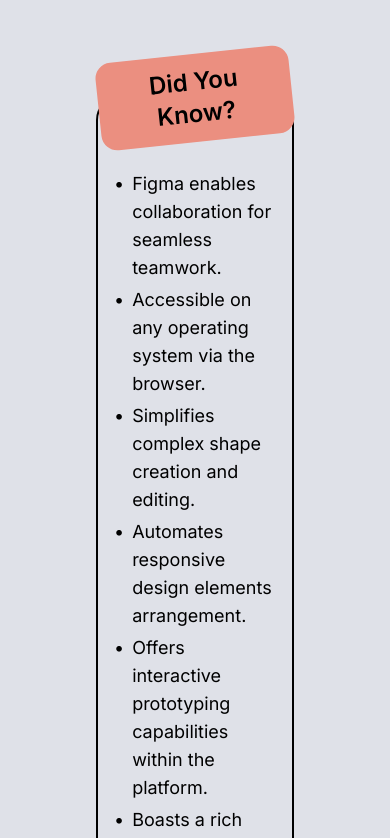
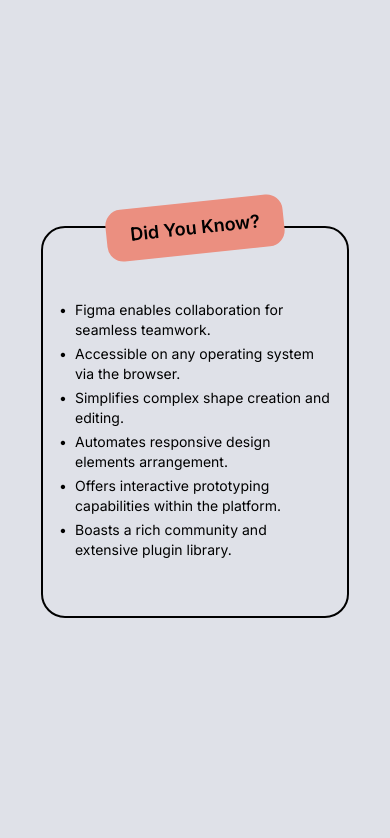
Before and after one commit to kashish567/did-you-know, a Next.js app: page / in a window 390 px wide. Shown: the top 838 px of the page. Built offline with nearby package versions, Linux system fonts and the light colour scheme.

Commit message:
first commit

```diff
--- a/src/app/page.tsx
+++ b/src/app/page.tsx
@@ -13,16 +13,18 @@
   ];
 
   return (
-    <main className="flex min-h-screen flex-col items-center justify-between p-24 bg-[#dfe1e8]">
-      <div className="bg-transparent rounded-3xl border-2 flex flex-col items-center justify-center border-black p-4 w-full max-w-[40rem] relative">
-        <div className="bg-[#eb8f80] rounded-2xl p-3 px-10 mb-4 text-center absolute top-0 -translate-y-1/2 -rotate-6 text-black">
-          <h2 className="text-2xl font-semibold">Did You Know?</h2>
+    <main className="flex min-h-screen flex-col items-center justify-center p-6 sm:p-12 md:p-16 lg:p-24 bg-[#dfe1e8]">
+      <div className="bg-transparent rounded-3xl border-2 flex flex-col items-center justify-center border-black p-4 w-full max-w-[90%] sm:max-w-[40rem] relative sm:mt-0">
+        <div className="bg-[#eb8f80] rounded-2xl p-3 px-6 sm:px-10 mb-4 text-center absolute top-0 -translate-y-1/2 -rotate-6 text-black">
+          <h2 className="text-lg sm:text-xl md:text-2xl font-semibold">
+            Did You Know?
+          </h2>
         </div>
         <ul className="mt-14 list-disc list-inside space-y-1 mb-10">
           {points.map((point, index) => (
             <li
               key={index}
-              className="flex items-start text-lg text-black w-full before:content-['•'] before:text-black before:mr-2"
+              className="flex items-start text-sm sm:text-lg text-black w-full before:content-['•'] before:text-black before:mr-2"
             >
               {point}
             </li>
```
